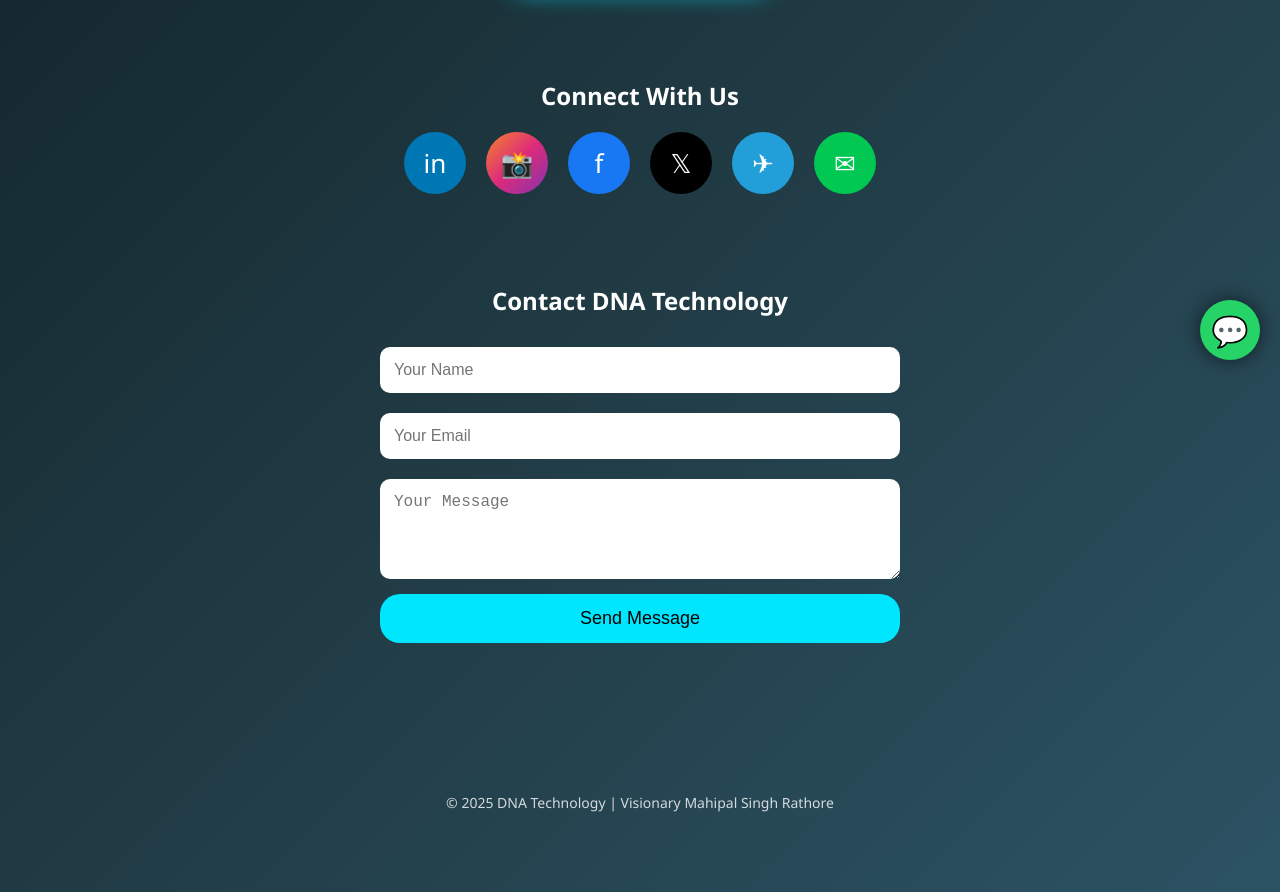
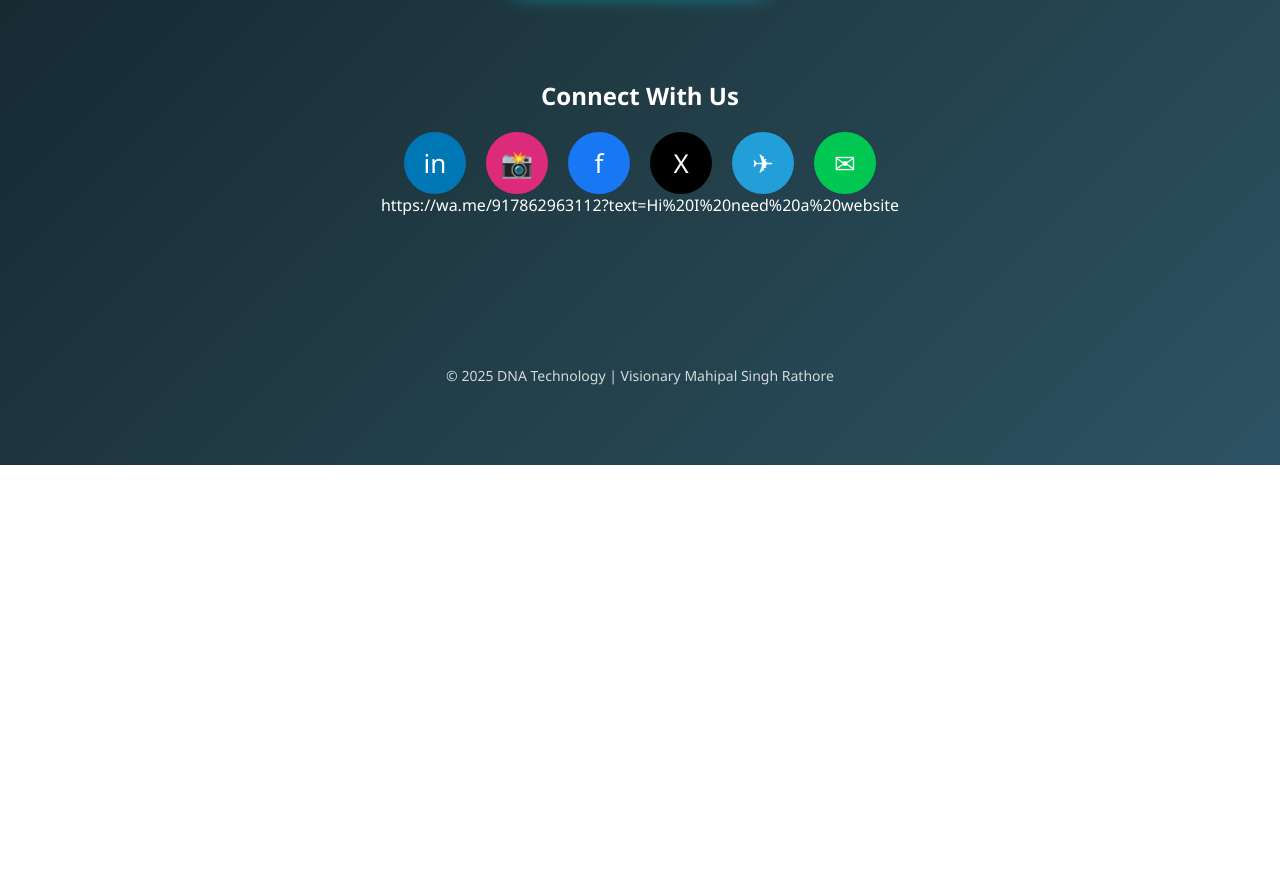
Before and after one commit to rmahipalsingh602-spec/dnatechnology, a plain HTML site: page index.html in a window 1280 px wide. Shown: the part 420-1312 px from the top of the page. After the commit the page ends 885 px from the top, so only its background shows below. Drawn offline with nearby package versions, Linux system fonts and the light colour scheme.

Commit message:
Add files via upload

```diff
--- a/index.html
+++ b/index.html
@@ -3,6 +3,9 @@
 <head>
 <meta charset="UTF-8">
 <meta name="viewport" content="width=device-width, initial-scale=1.0">
+
+<!-- GOOGLE SEARCH CONSOLE VERIFICATION -->
+<meta name="google-site-verification" content="bj03IMlB1iNKspE_W5fhjY5OWqtKcyeaMrkBORKCsGM" />
 
 <!-- SEO -->
 <title>DNA Technology | Websites, Apps & AI Solutions</title>
@@ -54,7 +57,6 @@ body{
 }
 
 .container{padding:70px 20px}
-
 h1{font-size:44px}
 h1 span{color:#00e6ff;text-shadow:0 0 15px #00e6ff}
 p{max-width:850px;margin:auto;font-size:18px}
@@ -78,15 +80,13 @@ p{max-width:850px;margin:auto;font-size:18px}
     background:linear-gradient(135deg,#ff00cc,#3333ff);
     color:white;
     animation:glow 2.5s infinite;
-    transition:0.4s;
 }
-.demo-btn:hover{transform:scale(1.12)}
+.demo-btn:hover{transform:scale(1.1)}
 
 /* SOCIAL */
 .social-section{margin-top:90px}
 .social-icons{
     display:flex;
-    flex-wrap:wrap;
     justify-content:center;
     gap:20px;
 }
@@ -94,22 +94,19 @@ p{max-width:850px;margin:auto;font-size:18px}
     width:62px;height:62px;border-radius:50%;
     display:flex;align-items:center;justify-content:center;
     font-size:26px;color:white;text-decoration:none;
-    transition:0.4s;
 }
-.social-btn:hover{transform:scale(1.25)}
 .linkedin{background:#0077b5}
-.instagram{background:linear-gradient(135deg,#f58529,#dd2a7b,#8134af)}
+.instagram{background:#dd2a7b}
 .facebook{background:#1877f2}
 .x{background:#000}
 .telegram{background:#229ED9}
 .email{background:#00c853}
 
-/* CONTACT FORM */
+/* CONTACT */
 .contact{
     margin-top:90px;
-    max-width:520px;
-    margin-left:auto;
-    margin-right:auto;
+    max-width:500px;
+    margin:auto;
 }
 input,textarea{
     width:100%;
@@ -117,7 +114,6 @@ input,textarea{
     margin:10px 0;
     border-radius:10px;
     border:none;
-    font-size:16px;
 }
 .send-btn{
     background:#00e6ff;
@@ -126,27 +122,6 @@ input,textarea{
     border:none;
     border-radius:20px;
     font-size:18px;
-    cursor:pointer;
-    width:100%;
-}
-
-/* WHATSAPP */
-.whatsapp{
-    position:fixed;
-    bottom:20px;
-    right:20px;
-    background:#25D366;
-    color:white;
-    width:60px;
-    height:60px;
-    border-radius:50%;
-    font-size:30px;
-    display:flex;
-    align-items:center;
-    justify-content:center;
-    text-decoration:none;
-    box-shadow:0 0 20px rgba(0,0,0,0.6);
-    z-index:100;
 }
 
 footer{margin:80px 0;font-size:14px;opacity:0.8}
@@ -164,7 +139,7 @@ footer{margin:80px 0;font-size:14px;opacity:0.8}
 Modern tech company building attractive websites, apps & AI solutions for businesses and startups.
 </p>
 
-<div class="buttons" data-aos="fade-up">
+<div class="buttons">
 <button class="demo-btn" onclick="openDemo('boy.html')">Boy Web Demo</button>
 <button class="demo-btn" onclick="openDemo('girl.html')">Girl Web Demo</button>
 <button class="demo-btn" onclick="openDemo('cafe.html')">Cafe Web Demo</button>
@@ -172,48 +147,29 @@ Modern tech company building attractive websites, apps & AI solutions for busine
 <button class="demo-btn" onclick="openDemo('portfolio.html')">Portfolio Web Demo</button>
 </div>
 
-<!-- SOCIAL -->
 <div class="social-section">
-<h2 data-aos="zoom-in">Connect With Us</h2>
+<h2>Connect With Us</h2>
 <div class="social-icons">
-<a href="https://www.linkedin.com/in/dna-technology-810091394" class="social-btn linkedin" target="_blank">in</a>
-<a href="https://www.instagram.com/DNAAiProject7" class="social-btn instagram" target="_blank">📸</a>
-<a href="https://www.facebook.com/share/1DBUf1suQH/" class="social-btn facebook" target="_blank">f</a>
-<a href="https://x.com/DNAProjectAi" class="social-btn x" target="_blank">𝕏</a>
-<a href="https://t.me/dnawebwork" class="social-btn telegram" target="_blank">✈</a>
-<a href="mailto:dna.project.ai@gmail.com" class="social-btn email">✉</a>
+<a class="social-btn linkedin" href="https://www.linkedin.com" target="_blank">in</a>
+<a class="social-btn instagram" href="#">📸</a>
+<a class="social-btn facebook" href="#">f</a>
+<a class="social-btn x" href="#">X</a>
+<a class="social-btn telegram" href="https://t.me/dnawebwork">✈</a>
+<a class="social-btn email" href="mailto:dna.project.ai@gmail.com">✉</a>
 </div>
 </div>
-
-<!-- CONTACT FORM (FORMSPREE WORKING) -->
-<div class="contact" data-aos="fade-up">
-<h2>Contact DNA Technology</h2>
-
-<form action="https://formspree.io/f/xgvgdlzr" method="POST">
-<input type="text" name="name" placeholder="Your Name" required>
-<input type="email" name="email" placeholder="Your Email" required>
-<textarea name="message" placeholder="Your Message" rows="4" required></textarea>
-
-<input type="hidden" name="_subject" value="New Contact From DNA Technology Website">
-<button type="submit" class="send-btn">Send Message</button>
-</form>
-
-</div>
+https://wa.me/917862963112?text=Hi%20I%20need%20a%20website
 </div>
 
 <footer>
 © 2025 DNA Technology | Visionary Mahipal Singh Rathore
 </footer>
 
-<a href="https://wa.me/91XXXXXXXXXX" class="whatsapp" target="_blank">💬</a>
-
 <script src="https://unpkg.com/aos@2.3.1/dist/aos.js"></script>
 <script>
-AOS.init({duration:1200,once:true});
-window.onload=function(){
-document.getElementById("preloader").style.display="none";
-}
-function openDemo(page){window.location.href=page;}
+AOS.init({duration:1200});
+window.onload=()=>document.getElementById("preloader").style.display="none";
+function openDemo(p){window.location.href=p;}
 </script>
 
 </body>
```
